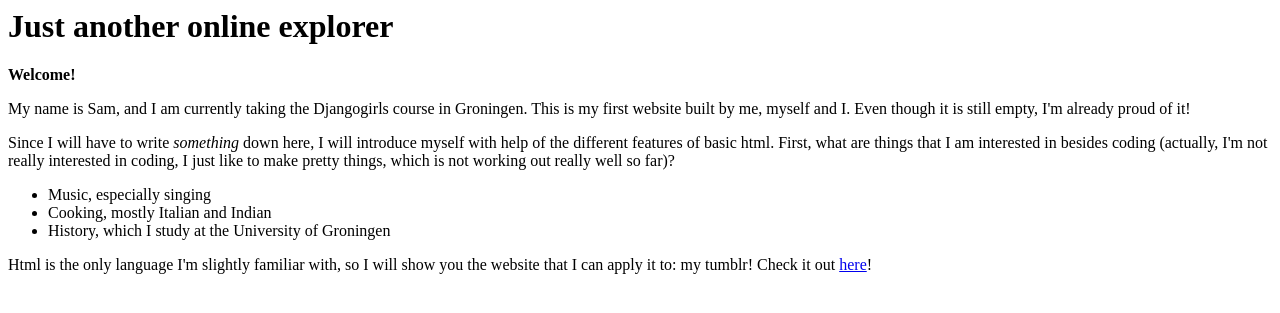
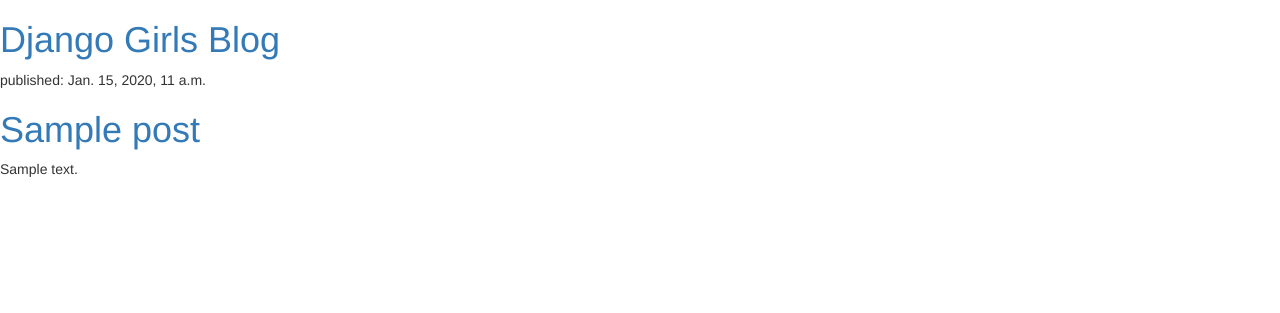
Before and after one commit to sammerdt/my-first-blog, a Django app: template blog/templates/blog/post_list.html in a window 1280 px wide. Shown: the top 313 px of the page. Run offline with Django 3.2, Linux system fonts and the light colour scheme; the template is opened without the code that fills it: values that come from a table or form of the project are taken from there, others are empty; tables that the repository leaves empty hold one stand-in row (values such as "Sample post"); some libraries are stand-ins or nearby versions.

Commit message:
Changed the HTML for the site.

```diff
--- /dev/null
+++ b/blog/static/css/blog.css
@@ -0,0 +1,3 @@
+''h1 a {
+    color: #FCA205;
+}<a href="http://en.wikipedia.org/wiki/Django" class="external_link" id="link_to_wiki_page">
--- a/blog/templates/blog/post_list.html
+++ b/blog/templates/blog/post_list.html
@@ -1,13 +1,22 @@
+{% load staticfiles %}
 <html>
     <head>
-        <title>Sam's Blog</title>
+        <title>Django Girls blog</title>
+        <link rel="stylesheet" href="//maxcdn.bootstrapcdn.com/bootstrap/3.2.0/css/bootstrap.min.css">
+        <link rel="stylesheet" href="//maxcdn.bootstrapcdn.com/bootstrap/3.2.0/css/bootstrap-theme.min.css">
+        <link rel="stylesheet" href="{% static 'css/blog.css' %}">
     </head>
     <body>
-    	<h1>Just another online explorer</h1>
-        <p><b>Welcome!</b></p>
-        <p>My name is Sam, and I am currently taking the Djangogirls course in Groningen. This is my first website built by me, myself and I. Even though it is still empty, I'm already proud of it!</p>
-        <p>Since I will have to write <i>something</i> down here, I will introduce myself with help of the different features of basic html. First, what are things that I am interested in besides coding (actually, I'm not really interested in coding, I just like to make pretty things, which is not working out really well so far)?
-        	<ul><li>Music, especially singing</li><li>Cooking, mostly Italian and Indian</li><li>History, which I study at the University of Groningen</li></ul></p>
-    	<p>Html is the only language I'm slightly familiar with, so I will show you the website that I can apply it to: my tumblr! Check it out <a href="http://purrletariat.tumblr.com">here</a>!
+        <div>
+            <h1><a href="/">Django Girls Blog</a></h1>
+        </div>
+
+        {% for post in posts %}
+            <div>
+                <p>published: {{ post.published_date }}</p>
+                <h1><a href="">{{ post.title }}</a></h1>
+                <p>{{ post.text|linebreaks }}</p>
+            </div>
+        {% endfor %}
     </body>
 </html>
```
Also changed, not shown: blog/views.py (+8 -0 lines), 1 other file.
